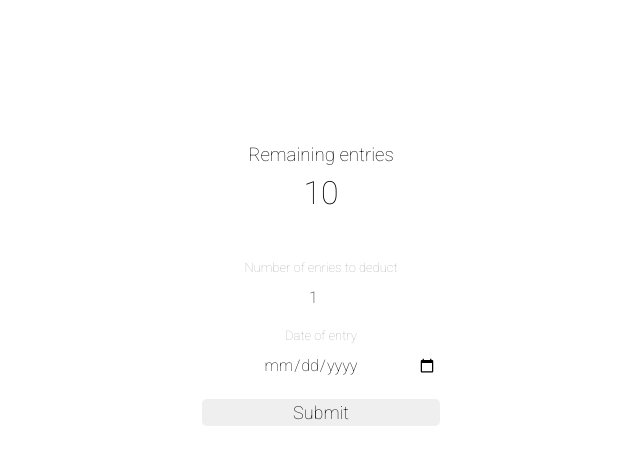
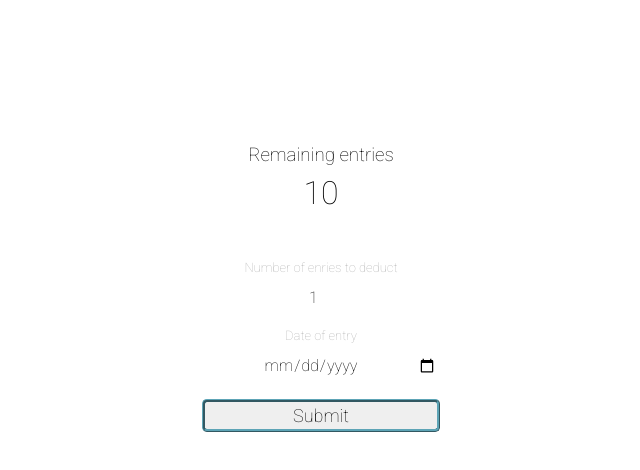
Before and after one commit to podmar/Q-counter, a Next.js app: page / in a window 1280 px wide. Shown: the top 470 px of the page, without its empty margins (319-959 px from the left). Built offline with nearby package versions, Linux system fonts and the light colour scheme.

Commit message:
adjust styled on button and input

```diff
--- a/styles/globals.css
+++ b/styles/globals.css
@@ -33,18 +33,19 @@ button, input {
   font-family: inherit;
   font-size: medium;
   border: 0;
+  cursor: pointer;
 }
 
 button {
   font-weight: 500;
   font-size: large;
-  cursor: pointer;
   -webkit-transition-duration: 0.4s;
   transition-duration: 0.4s;
+  border: 0.2rem ridge rgb(93, 164, 182);
 }
 
 button:hover {
-  border: 0.1rem ridge rgb(93, 164, 182);
+  /* border: 0.1rem ridge rgb(93, 164, 182); */
   box-shadow: 0rem 0rem 1rem 0.2rem rgb(93, 164, 182);
 }
 
```
